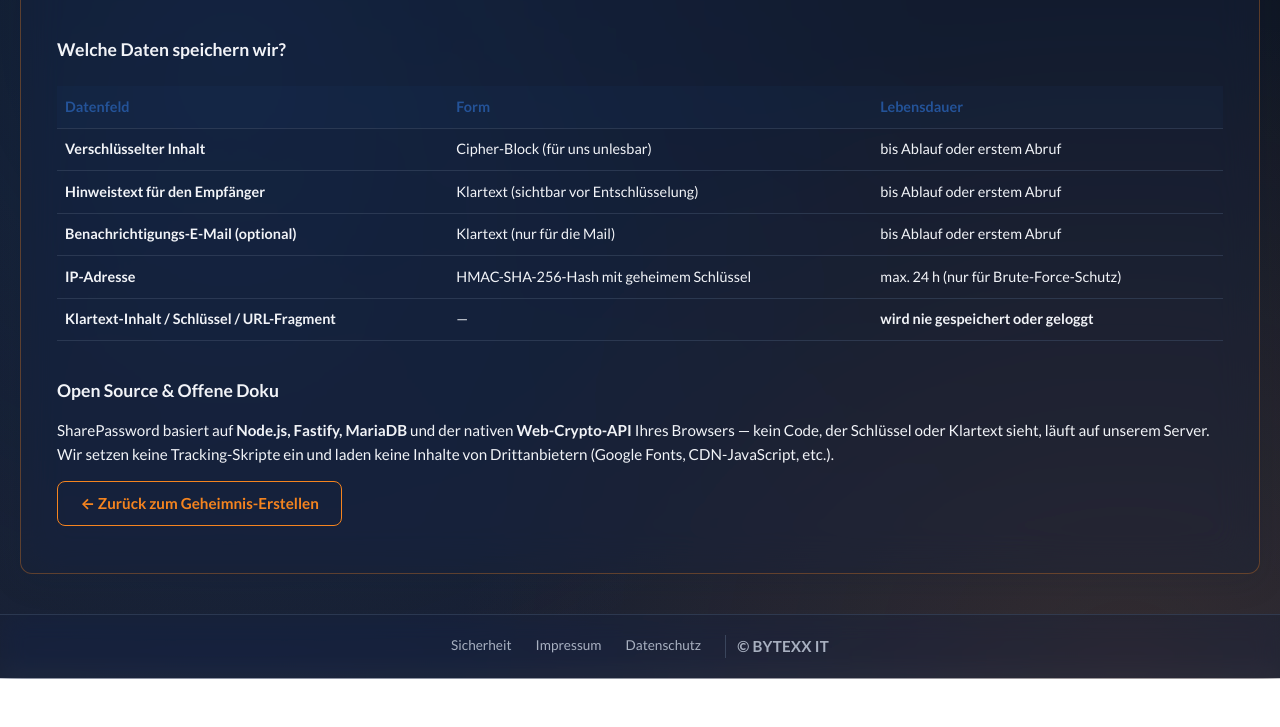
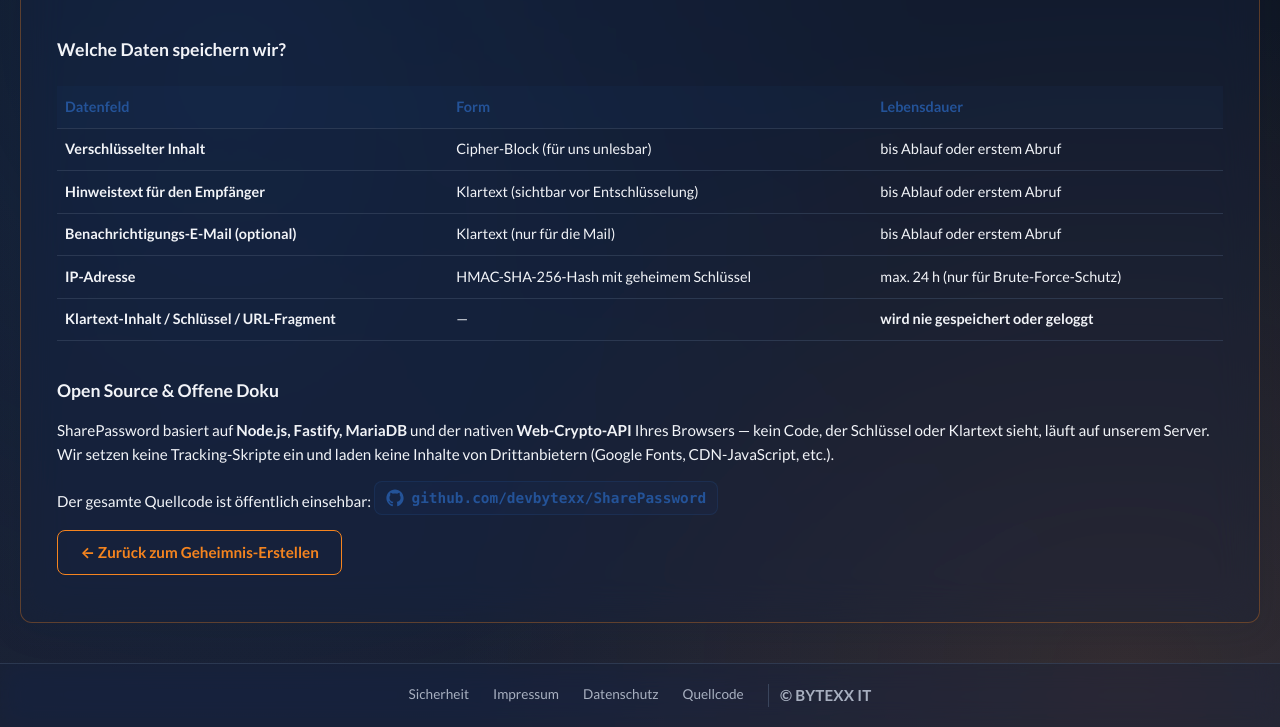
Before and after one commit to devbytexx/SharePassword, a website: page public/sicherheit.html in a window 1280 px wide. Shown: the part 860-1587 px from the top of the page. Before the commit the page ends 1538 px from the top, so only its background shows below. Drawn offline with Linux system fonts and the light colour scheme.

Commit message:
feat(ui): link to public GitHub repo
- Footer (all 4 pages) gets a new 'Quellcode' / 'Source code' link
  pointing to https://github.com/devbytexx/SharePassword. New i18n key
  footer.github (DE + EN in sync).
- Security page: the 'Open Source & Offene Doku' section now carries a
  prominent monospace badge with the GitHub octocat icon linking to the
  repo. Hover tint in BYTEXX blue. Reinforces the transparency promise.

```diff
--- a/i18n/de.json
+++ b/i18n/de.json
@@ -53,6 +53,7 @@
   "footer.security": "Sicherheit",
   "footer.impressum": "Impressum",
   "footer.datenschutz": "Datenschutz",
+  "footer.github": "Quellcode",
   "footer.lang": "EN",
   "transparency.title": "Wie sicher ist das?",
   "transparency.e2e.title": "Ende-zu-Ende verschlüsselt:",
--- a/i18n/en.json
+++ b/i18n/en.json
@@ -53,6 +53,7 @@
   "footer.security": "Security",
   "footer.impressum": "Imprint",
   "footer.datenschutz": "Privacy",
+  "footer.github": "Source code",
   "footer.lang": "DE",
   "transparency.title": "How safe is this?",
   "transparency.e2e.title": "End-to-end encrypted:",
--- a/public/css/style.css
+++ b/public/css/style.css
@@ -690,6 +690,27 @@ pre.plaintext {
 /* Tabelle horizontal scrollbar bei zu kleinem Viewport */
 .table-wrap { overflow-x: auto; }
 
+/* GitHub-Link (prominent, mit Icon) auf der Sicherheits-Seite */
+.github-link {
+  display: inline-flex;
+  align-items: center;
+  gap: 0.45rem;
+  color: var(--brand-blue);
+  text-decoration: none;
+  font-weight: 700;
+  font-family: ui-monospace, 'SFMono-Regular', Menlo, monospace;
+  font-size: 0.9rem;
+  padding: 0.3rem 0.7rem;
+  background: rgba(36, 83, 152, 0.08);
+  border: 1px solid rgba(36, 83, 152, 0.22);
+  border-radius: var(--radius);
+  transition: background 0.15s, border-color 0.15s;
+}
+.github-link:hover {
+  background: rgba(36, 83, 152, 0.16);
+  border-color: var(--brand-blue);
+}
+
 /* ====== Tabellen (Sicherheits-Seite) ====== */
 .datatable {
   width: 100%;
--- a/public/sicherheit.html
+++ b/public/sicherheit.html
@@ -85,6 +85,16 @@
       <p>
         SharePassword basiert auf <strong>Node.js, Fastify, MariaDB</strong> und der nativen <strong>Web-Crypto-API</strong> Ihres Browsers — kein Code, der Schlüssel oder Klartext sieht, läuft auf unserem Server. Wir setzen keine Tracking-Skripte ein und laden keine Inhalte von Drittanbietern (Google Fonts, CDN-JavaScript, etc.).
       </p>
+      <p>
+        Der gesamte Quellcode ist öffentlich einsehbar:
+        <a href="https://github.com/devbytexx/SharePassword"
+           target="_blank" rel="noopener" class="github-link">
+          <svg viewBox="0 0 24 24" width="18" height="18" fill="currentColor" aria-hidden="true">
+            <path d="M12 .5C5.65.5.5 5.65.5 12c0 5.08 3.29 9.39 7.86 10.91.58.1.79-.25.79-.56v-2.16c-3.2.7-3.87-1.36-3.87-1.36-.52-1.33-1.28-1.68-1.28-1.68-1.04-.71.08-.7.08-.7 1.15.08 1.76 1.18 1.76 1.18 1.03 1.76 2.7 1.25 3.35.95.1-.75.4-1.25.73-1.54-2.55-.29-5.24-1.28-5.24-5.7 0-1.26.45-2.29 1.18-3.1-.12-.29-.51-1.47.11-3.06 0 0 .97-.31 3.17 1.18.92-.26 1.91-.38 2.89-.39.98 0 1.97.13 2.89.39 2.2-1.49 3.17-1.18 3.17-1.18.62 1.59.23 2.77.11 3.06.73.81 1.18 1.84 1.18 3.1 0 4.43-2.7 5.4-5.27 5.69.41.36.78 1.07.78 2.16v3.2c0 .31.21.67.8.56C20.21 21.38 23.5 17.07 23.5 12 23.5 5.65 18.35.5 12 .5z"/>
+          </svg>
+          github.com/devbytexx/SharePassword
+        </a>
+      </p>
 
       <p><a class="btn btn--ghost-orange" href="/">← Zurück zum Geheimnis-Erstellen</a></p>
     </section>
@@ -94,6 +104,7 @@
     <a href="/sicherheit.html">Sicherheit</a>
     <a href="/impressum.html">Impressum</a>
     <a href="/datenschutz.html">Datenschutz</a>
+    <a href="https://github.com/devbytexx/SharePassword" target="_blank" rel="noopener">Quellcode</a>
     <span class="brand__title">© BYTEXX IT</span>
   </footer>
 
```
Also changed, not shown: public/datenschutz.html (+1 -0 lines), public/impressum.html (+1 -0 lines), public/index.html (+1 -0 lines), public/s.html (+1 -0 lines).
